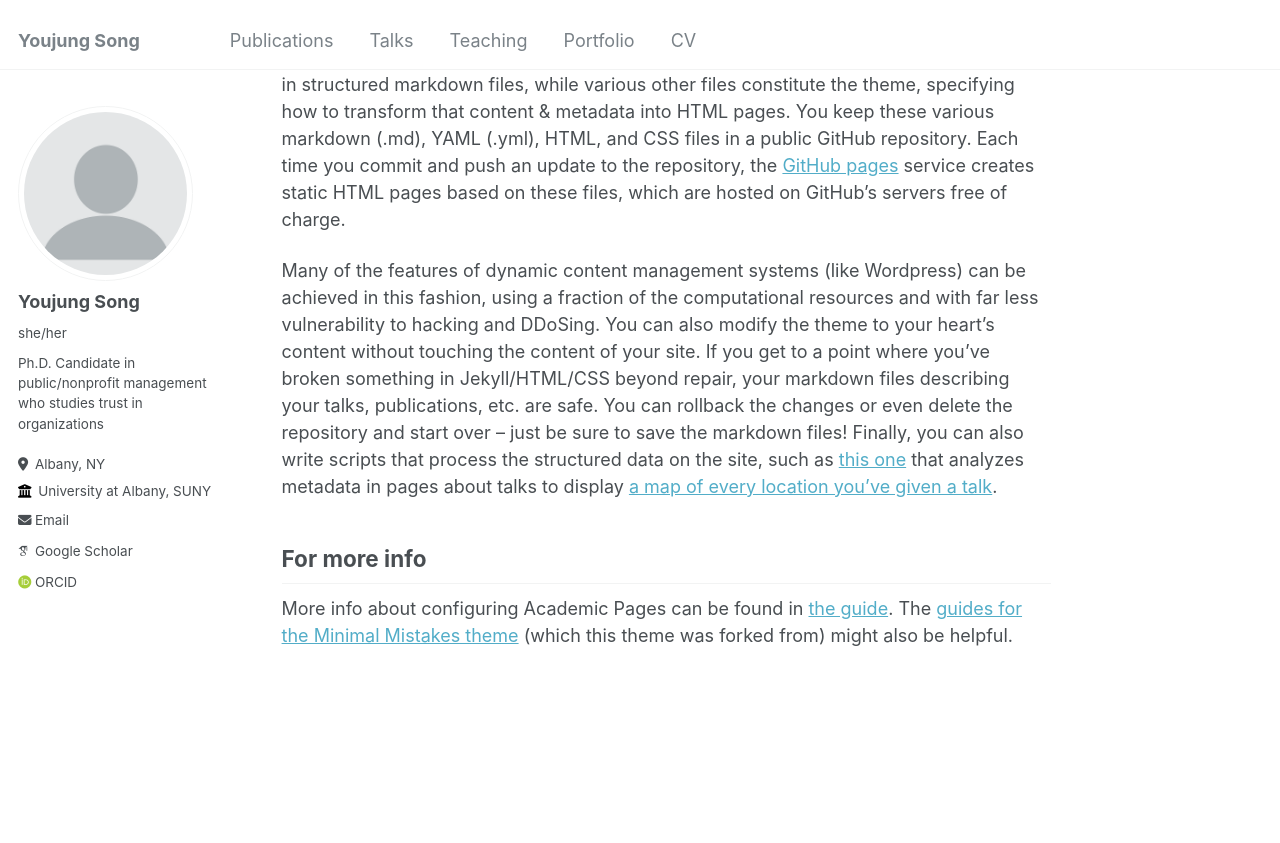
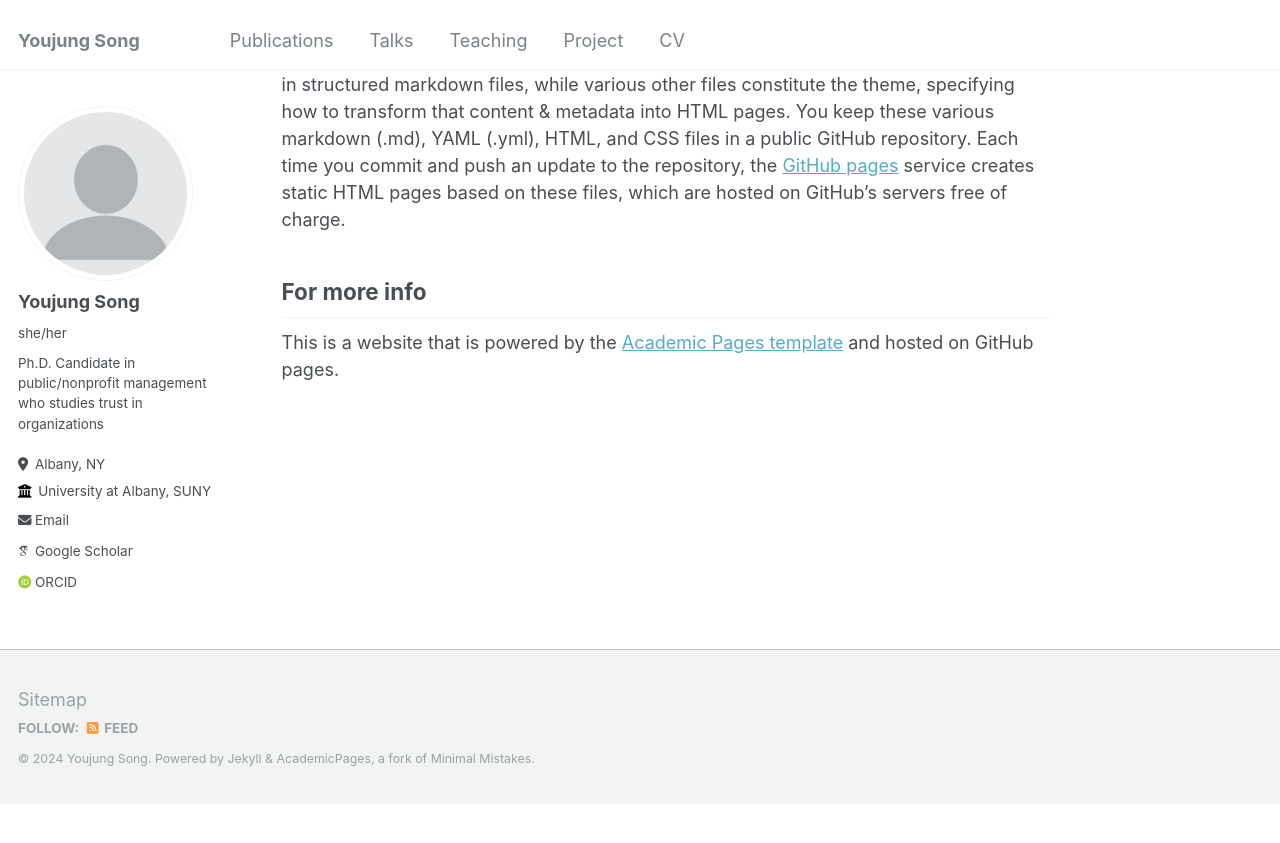
Before and after one commit to youjung-song/Youjung-song.github.io, a Jekyll site: the page built from _pages/about.md, in a window 1280 px wide and 900 px high, scrolled down 472 px. Shown: the top 843 px of the window. Built offline with Jekyll 4.4.1, drawn with Linux system fonts in a browser that asks for light colours; some web fonts are replaced; after the commit the page ends 1277 px from its top, so only the background shows below that.

Commit message:
change in sitemaps

```diff
--- a/_data/navigation.yml
+++ b/_data/navigation.yml
@@ -9,7 +9,7 @@ main:
   - title: "Teaching"
     url: /teaching/
 
-  - title: "Portfolio"
+  - title: "Project"
     url: /portfolio/
 
   - title: "CV"
--- a/_pages/about.md
+++ b/_pages/about.md
@@ -13,8 +13,6 @@ A data-driven personal website
 ======
 Like many other Jekyll-based GitHub Pages templates, Academic Pages makes you separate the website's content from its form. The content & metadata of your website are in structured markdown files, while various other files constitute the theme, specifying how to transform that content & metadata into HTML pages. You keep these various markdown (.md), YAML (.yml), HTML, and CSS files in a public GitHub repository. Each time you commit and push an update to the repository, the [GitHub pages](https://pages.github.com/) service creates static HTML pages based on these files, which are hosted on GitHub's servers free of charge.
 
-Many of the features of dynamic content management systems (like Wordpress) can be achieved in this fashion, using a fraction of the computational resources and with far less vulnerability to hacking and DDoSing. You can also modify the theme to your heart's content without touching the content of your site. If you get to a point where you've broken something in Jekyll/HTML/CSS beyond repair, your markdown files describing your talks, publications, etc. are safe. You can rollback the changes or even delete the repository and start over -- just be sure to save the markdown files! Finally, you can also write scripts that process the structured data on the site, such as [this one](https://github.com/academicpages/academicpages.github.io/blob/master/talkmap.ipynb) that analyzes metadata in pages about talks to display [a map of every location you've given a talk](https://academicpages.github.io/talkmap.html).
-
 For more info
 ------
-More info about configuring Academic Pages can be found in [the guide](https://academicpages.github.io/markdown/). The [guides for the Minimal Mistakes theme](https://mmistakes.github.io/minimal-mistakes/docs/configuration/) (which this theme was forked from) might also be helpful.
+This is a website that is powered by the [Academic Pages template](https://github.com/academicpages/academicpages.github.io) and hosted on GitHub pages.
```
Also changed, not shown: _pages/sitemap.md (+0 -2 lines).
